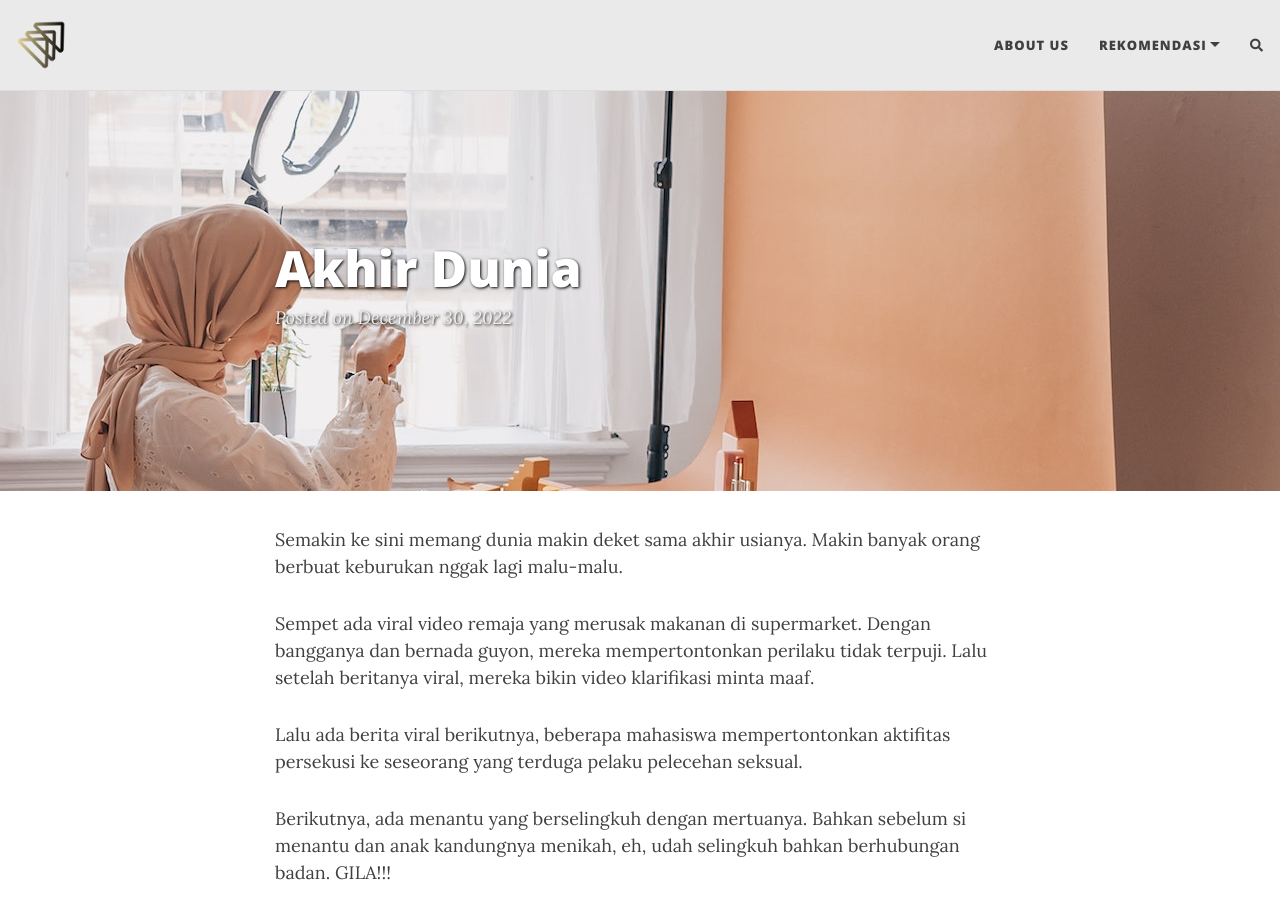
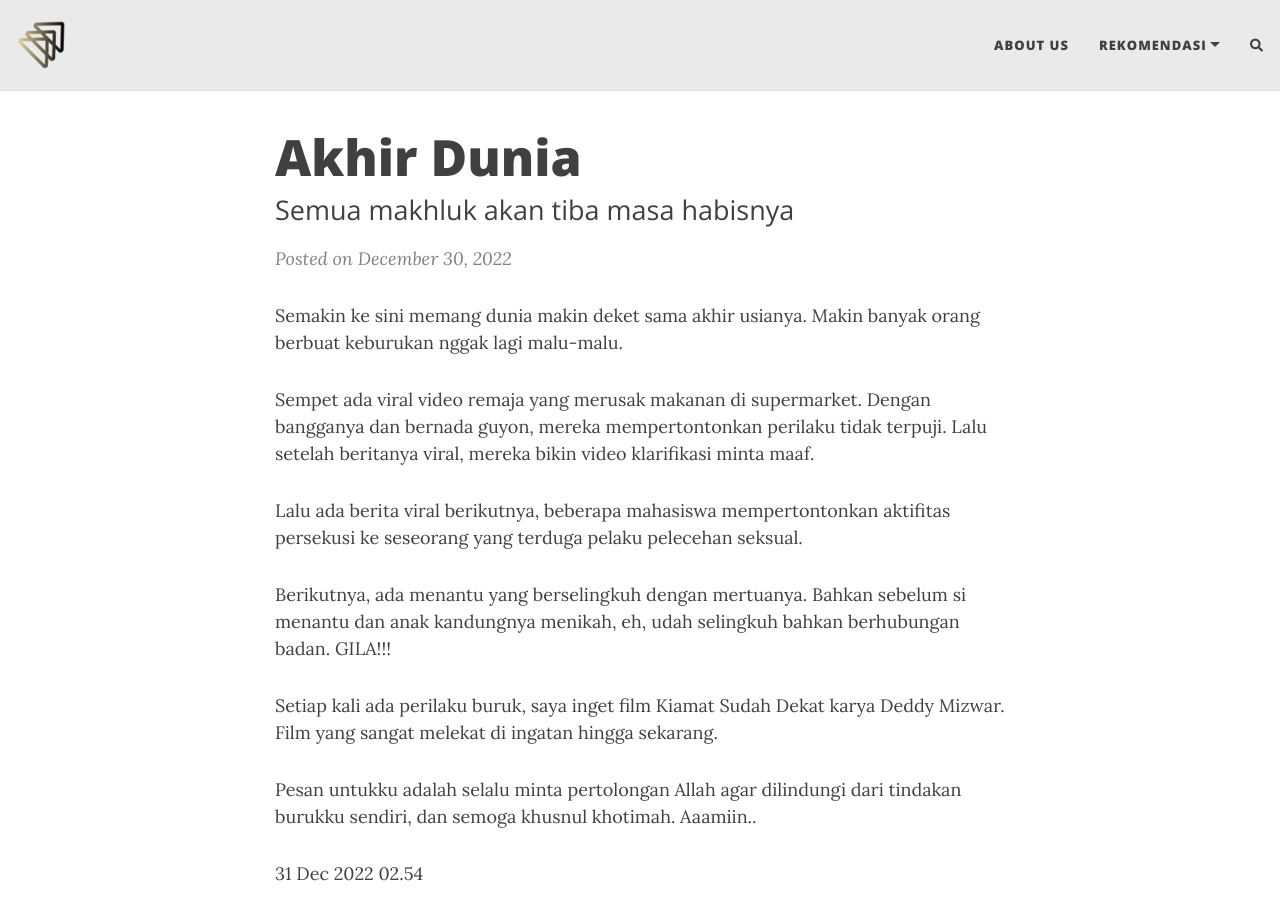
Before and after one commit to haloorderio/mediabaru, a Jekyll site: the page built from _posts/2022-12-30-akhir-dunia.md, in a window 1280 px wide and 900 px high. Built offline with Jekyll 4.4.1, drawn with Linux system fonts in a browser that asks for light colours; nearby versions of some CDN libraries; comment, search, counter and statistics services are not loaded.

Commit message:
Update 2022-12-30-akhir-dunia.md

```diff
--- a/_posts/2022-12-30-akhir-dunia.md
+++ b/_posts/2022-12-30-akhir-dunia.md
@@ -1,7 +1,7 @@
 ---
 layout: post
 title: Akhir Dunia
-cover-img: /assets/img/pexels-pnw-production-9218702.jpg
+subtitle: Semua makhluk akan tiba masa habisnya
 thumbnail-img: /assets/img/pexels-vlada-karpovich-4050290.jpg
 share-img: /assets/img/pexels-pnw-production-9218702.jpg
 tags: [kreatif, karir]
```
